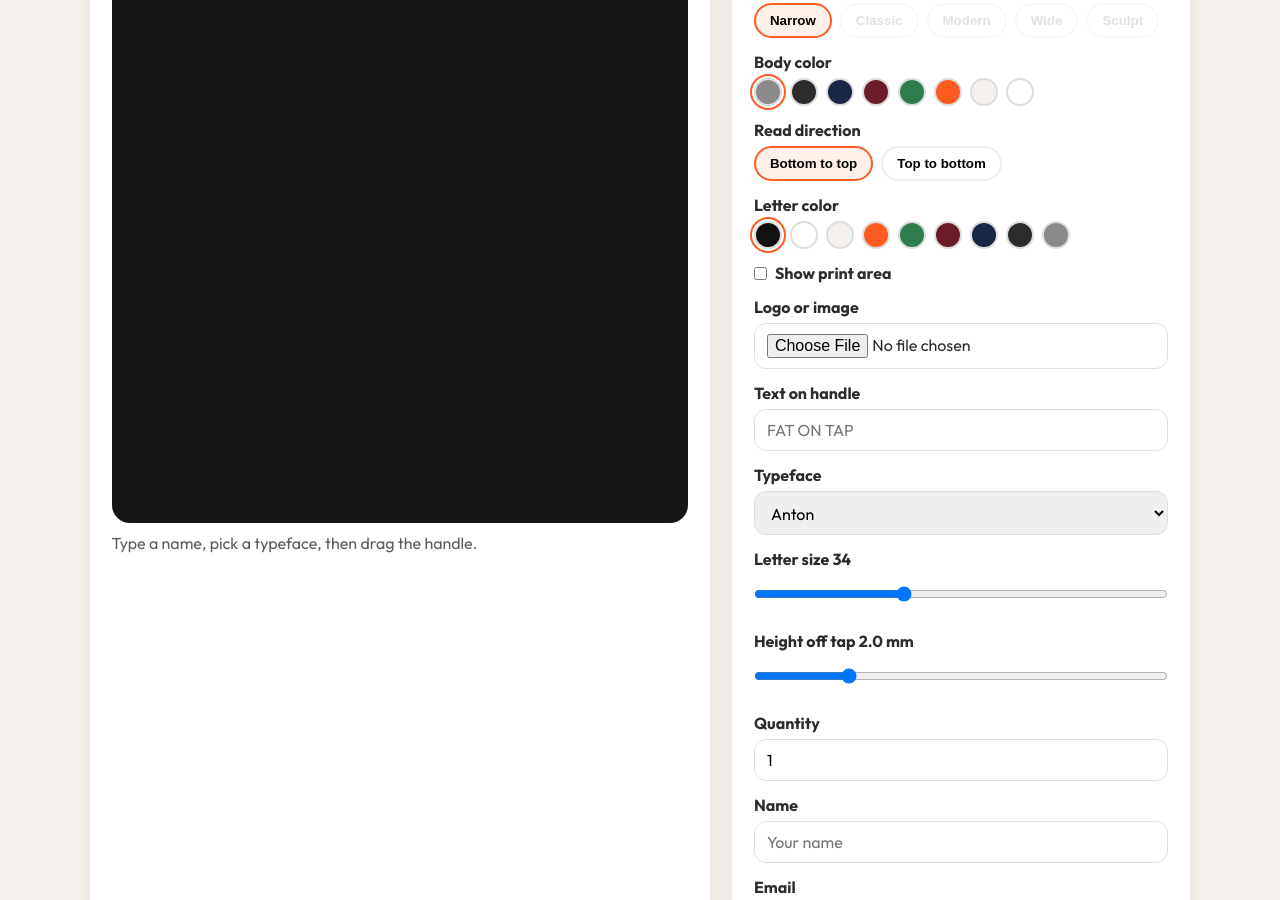
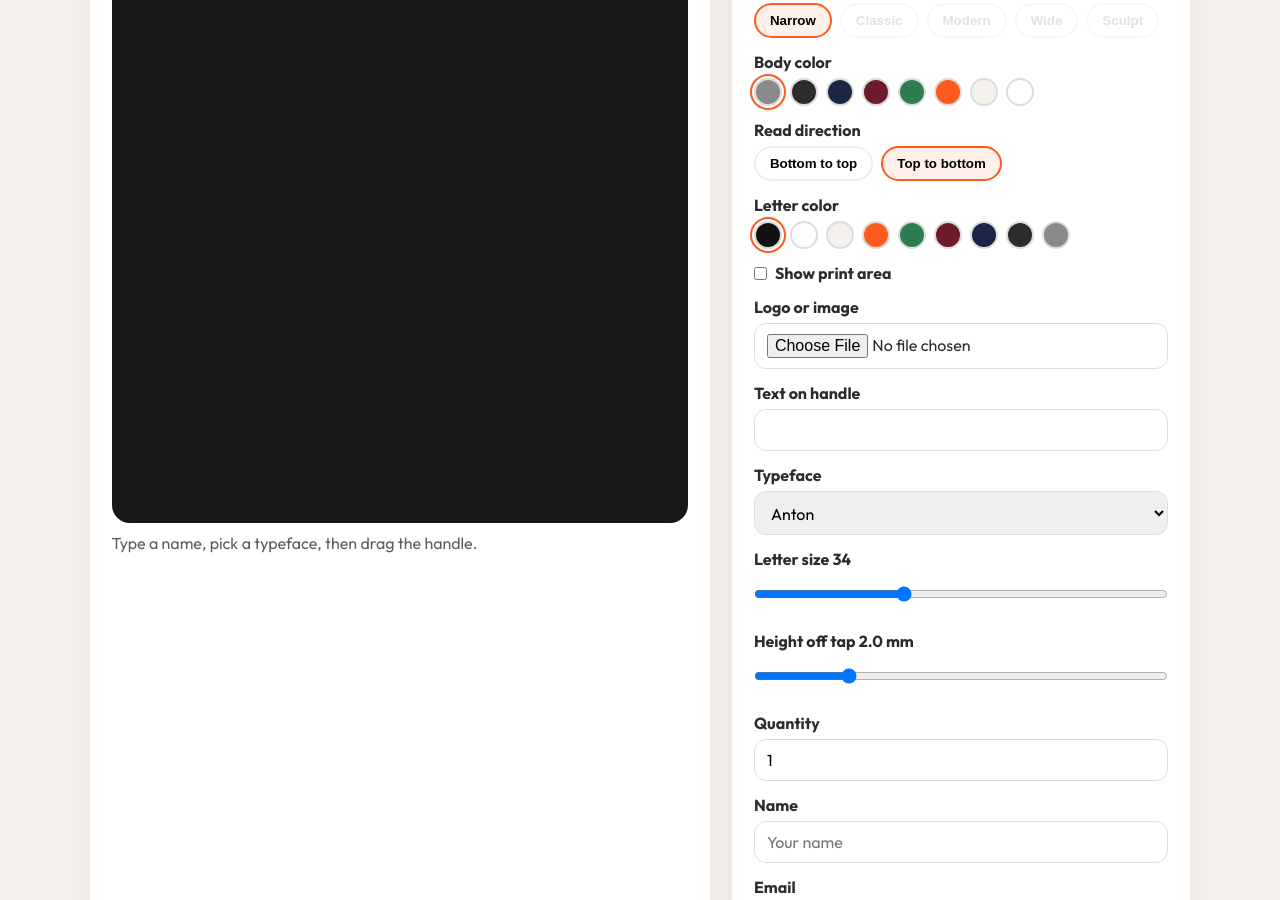
Before and after one commit to sampsaltakis/3dbrewtap, a website: page index.html in a window 1280 px wide. Shown: the part 5820-6720 px from the top of the page. Drawn offline with nearby package versions, Linux system fonts and the light colour scheme.

Commit message:
Default Top to bottom and clear tap text placeholder

```diff
--- a/index.html
+++ b/index.html
@@ -137,8 +137,8 @@
           </div>
           <label>Read direction</label>
           <div class="chips" id="letterDir">
-            <button type="button" class="chip on" data-dir="down">Bottom to top</button>
-            <button type="button" class="chip" data-dir="up">Top to bottom</button>
+            <button type="button" class="chip" data-dir="down">Bottom to top</button>
+            <button type="button" class="chip on" data-dir="up">Top to bottom</button>
           </div>
           <label>Letter color</label>
           <div class="swatches" id="artColors">
@@ -156,7 +156,7 @@
           <label for="logoFile">Logo or image</label>
           <input id="logoFile" type="file" accept="image/*" />
           <label for="tapText">Text on handle</label>
-          <input id="tapText" type="text" maxlength="24" placeholder="FAT ON TAP" />
+          <input id="tapText" type="text" maxlength="24" />
           <label for="fontSelect">Typeface</label>
           <select id="fontSelect">
             <option value="anton">Anton</option>
```
